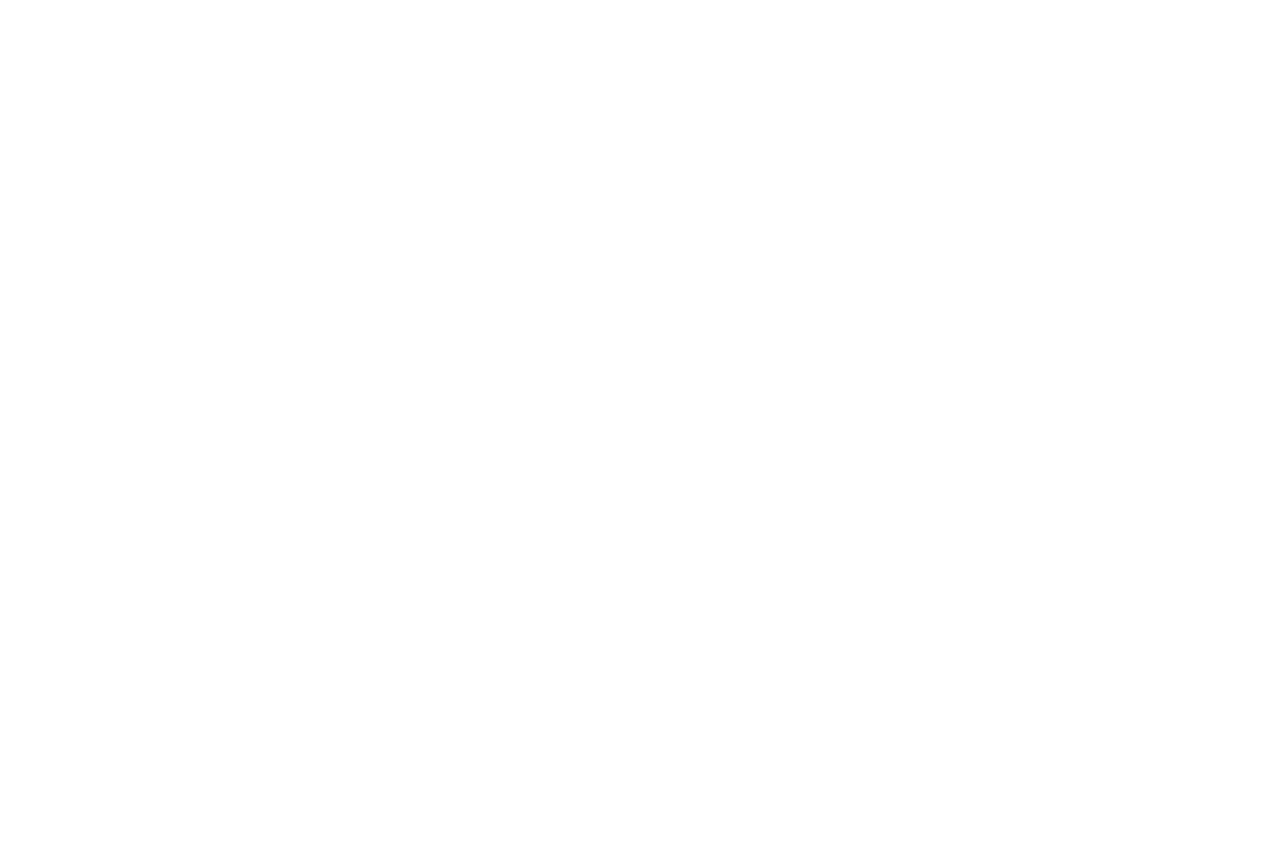
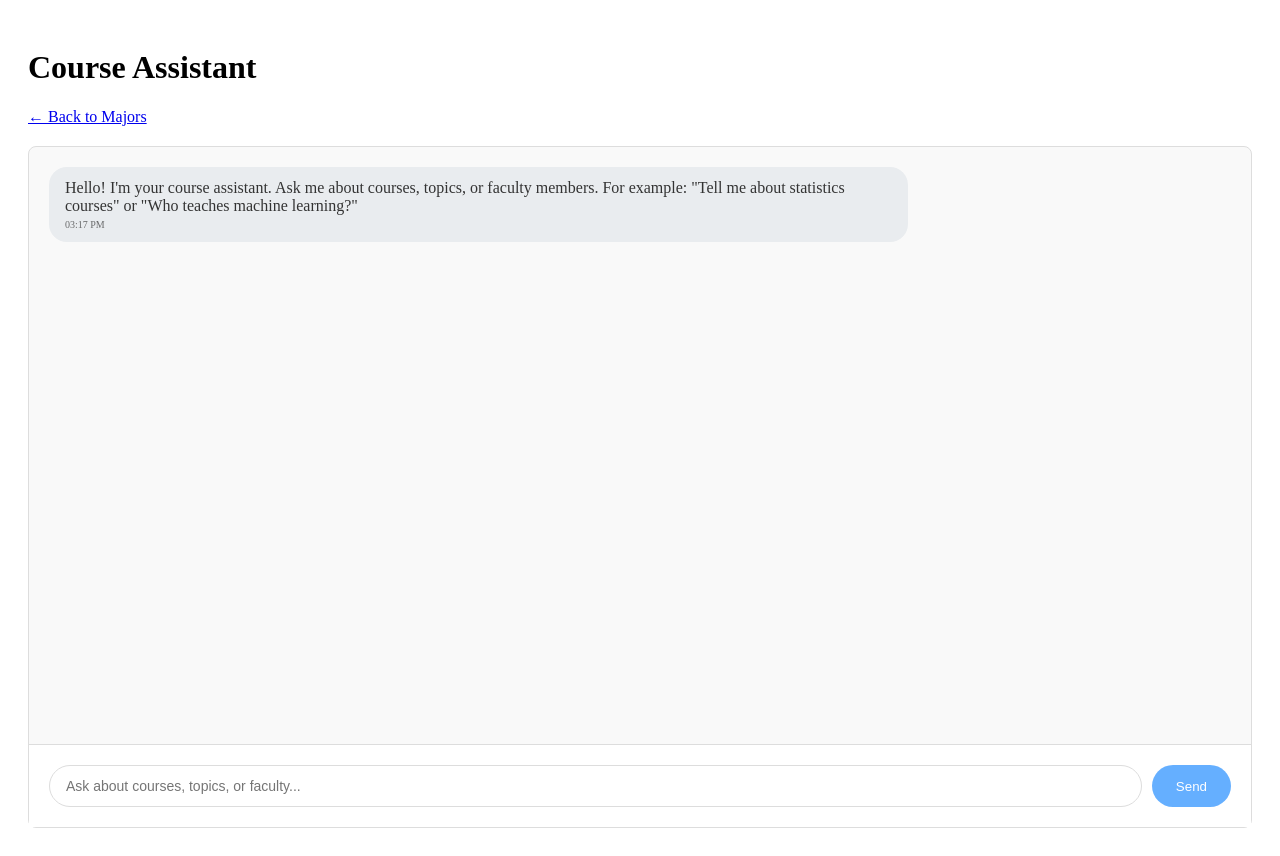
Before and after one commit to spattnaik1998/course-journey-CS-Department, a React (Create React App) app in the folder frontend/: page /assistant in a window 1280 px wide. Before the commit this address had no page. Before the commit the page ends 800 px from the top, so only its background shows below. Built offline with nearby package versions, Linux system fonts and the light colour scheme.

Commit message:
Chatbx added to the details

```diff
--- a/frontend/src/App.js
+++ b/frontend/src/App.js
@@ -3,6 +3,7 @@ import { BrowserRouter as Router, Routes, Route } from 'react-router-dom';
 import MajorsList from './components/MajorsList';
 import CoursesList from './components/CoursesList';
 import Analytics from './components/Analytics';
+import Chatbot from './components/Chatbot';
 
 function App() {
   return (
@@ -12,6 +13,7 @@ function App() {
           <Route path="/" element={<MajorsList />} />
           <Route path="/courses/:majorId" element={<CoursesList />} />
           <Route path="/analytics" element={<Analytics />} />
+          <Route path="/assistant" element={<Chatbot />} />
         </Routes>
       </div>
     </Router>
--- /dev/null
+++ b/frontend/src/components/Chatbot.js
@@ -0,0 +1,200 @@
+import React, { useState } from 'react';
+import { Link } from 'react-router-dom';
+
+function Chatbot() {
+  const [messages, setMessages] = useState([
+    {
+      type: 'bot',
+      text: 'Hello! I\'m your course assistant. Ask me about courses, topics, or faculty members. For example: "Tell me about statistics courses" or "Who teaches machine learning?"',
+      timestamp: new Date()
+    }
+  ]);
+  const [inputText, setInputText] = useState('');
+  const [isLoading, setIsLoading] = useState(false);
+
+  const sendMessage = async () => {
+    if (!inputText.trim()) return;
+
+    const userMessage = {
+      type: 'user',
+      text: inputText,
+      timestamp: new Date()
+    };
+
+    setMessages(prev => [...prev, userMessage]);
+    setIsLoading(true);
+    setInputText('');
+
+    try {
+      const response = await fetch('http://localhost:8000/assistant', {
+        method: 'POST',
+        headers: {
+          'Content-Type': 'application/json'
+        },
+        body: JSON.stringify({ question: inputText })
+      });
+
+      const data = await response.json();
+
+      const botMessage = {
+        type: 'bot',
+        text: data.response,
+        timestamp: new Date(),
+        matchingCourses: data.matching_courses
+      };
+
+      setMessages(prev => [...prev, botMessage]);
+    } catch (error) {
+      const errorMessage = {
+        type: 'bot',
+        text: 'Sorry, I encountered an error. Please try again.',
+        timestamp: new Date()
+      };
+      setMessages(prev => [...prev, errorMessage]);
+    }
+
+    setIsLoading(false);
+  };
+
+  const handleKeyPress = (e) => {
+    if (e.key === 'Enter' && !e.shiftKey) {
+      e.preventDefault();
+      sendMessage();
+    }
+  };
+
+  const formatBotMessage = (text) => {
+    // Simple markdown-like formatting for **bold** text
+    return text.split('\n').map((line, index) => (
+      <div key={index}>
+        {line.split('**').map((part, i) =>
+          i % 2 === 1 ? <strong key={i}>{part}</strong> : part
+        )}
+      </div>
+    ));
+  };
+
+  return (
+    <div style={{ height: '100vh', display: 'flex', flexDirection: 'column', padding: '20px' }}>
+      <div style={{ marginBottom: '20px' }}>
+        <h1>Course Assistant</h1>
+        <Link to="/">← Back to Majors</Link>
+      </div>
+
+      <div style={{
+        flex: 1,
+        border: '1px solid #ddd',
+        borderRadius: '8px',
+        display: 'flex',
+        flexDirection: 'column',
+        backgroundColor: '#f9f9f9'
+      }}>
+        {/* Messages Area */}
+        <div style={{
+          flex: 1,
+          padding: '20px',
+          overflowY: 'auto',
+          display: 'flex',
+          flexDirection: 'column',
+          gap: '15px'
+        }}>
+          {messages.map((message, index) => (
+            <div key={index} style={{
+              display: 'flex',
+              justifyContent: message.type === 'user' ? 'flex-end' : 'flex-start'
+            }}>
+              <div style={{
+                maxWidth: '70%',
+                padding: '12px 16px',
+                borderRadius: '18px',
+                backgroundColor: message.type === 'user' ? '#007bff' : '#e9ecef',
+                color: message.type === 'user' ? 'white' : '#333',
+                wordWrap: 'break-word'
+              }}>
+                {message.type === 'bot' ? formatBotMessage(message.text) : message.text}
+                <div style={{
+                  fontSize: '10px',
+                  opacity: 0.7,
+                  marginTop: '4px',
+                  textAlign: message.type === 'user' ? 'right' : 'left'
+                }}>
+                  {message.timestamp.toLocaleTimeString([], { hour: '2-digit', minute: '2-digit' })}
+                </div>
+              </div>
+            </div>
+          ))}
+
+          {isLoading && (
+            <div style={{ display: 'flex', justifyContent: 'flex-start' }}>
+              <div style={{
+                padding: '12px 16px',
+                borderRadius: '18px',
+                backgroundColor: '#e9ecef',
+                color: '#333'
+              }}>
+                <div style={{ display: 'flex', gap: '4px', alignItems: 'center' }}>
+                  <span>Thinking</span>
+                  <div style={{ display: 'flex', gap: '2px' }}>
+                    <span style={{ animation: 'blink 1.4s infinite both' }}>.</span>
+                    <span style={{ animation: 'blink 1.4s infinite both', animationDelay: '0.2s' }}>.</span>
+                    <span style={{ animation: 'blink 1.4s infinite both', animationDelay: '0.4s' }}>.</span>
+                  </div>
+                </div>
+              </div>
+            </div>
+          )}
+        </div>
+
+        {/* Input Area */}
+        <div style={{
+          padding: '20px',
+          borderTop: '1px solid #ddd',
+          backgroundColor: 'white'
+        }}>
+          <div style={{ display: 'flex', gap: '10px' }}>
+            <input
+              type="text"
+              value={inputText}
+              onChange={(e) => setInputText(e.target.value)}
+              onKeyPress={handleKeyPress}
+              placeholder="Ask about courses, topics, or faculty..."
+              disabled={isLoading}
+              style={{
+                flex: 1,
+                padding: '12px 16px',
+                border: '1px solid #ddd',
+                borderRadius: '24px',
+                outline: 'none',
+                fontSize: '14px'
+              }}
+            />
+            <button
+              onClick={sendMessage}
+              disabled={isLoading || !inputText.trim()}
+              style={{
+                padding: '12px 24px',
+                backgroundColor: '#007bff',
+                color: 'white',
+                border: 'none',
+                borderRadius: '24px',
+                cursor: isLoading || !inputText.trim() ? 'not-allowed' : 'pointer',
+                opacity: isLoading || !inputText.trim() ? 0.6 : 1
+              }}
+            >
+              Send
+            </button>
+          </div>
+        </div>
+      </div>
+
+      <style jsx>{`
+        @keyframes blink {
+          0%, 80%, 100% { opacity: 0; }
+          40% { opacity: 1; }
+        }
+      `}</style>
+    </div>
+  );
+}
+
+export default Chatbot;
```
Also changed, not shown: 1 other file (tests, documents, lock files or other folders).
